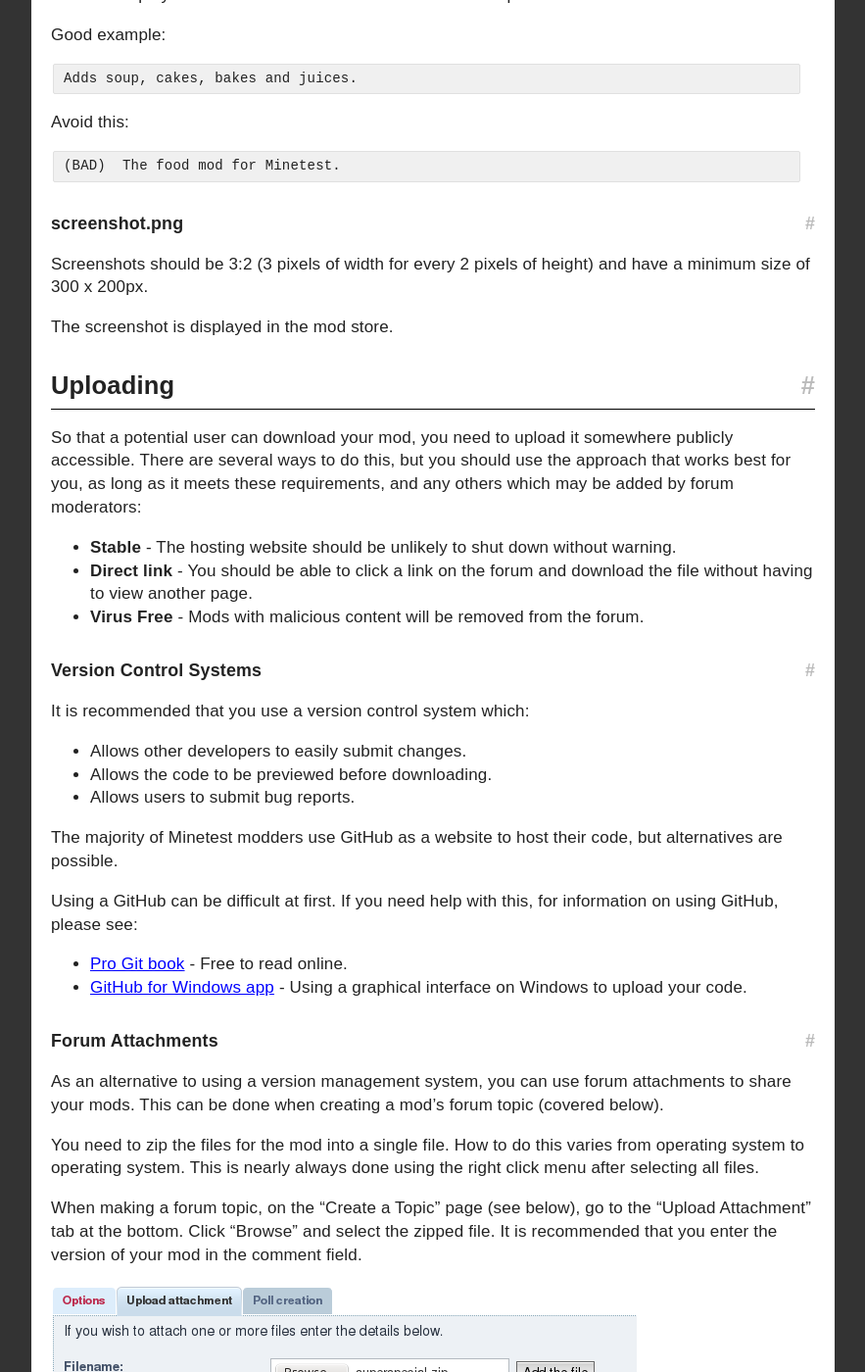
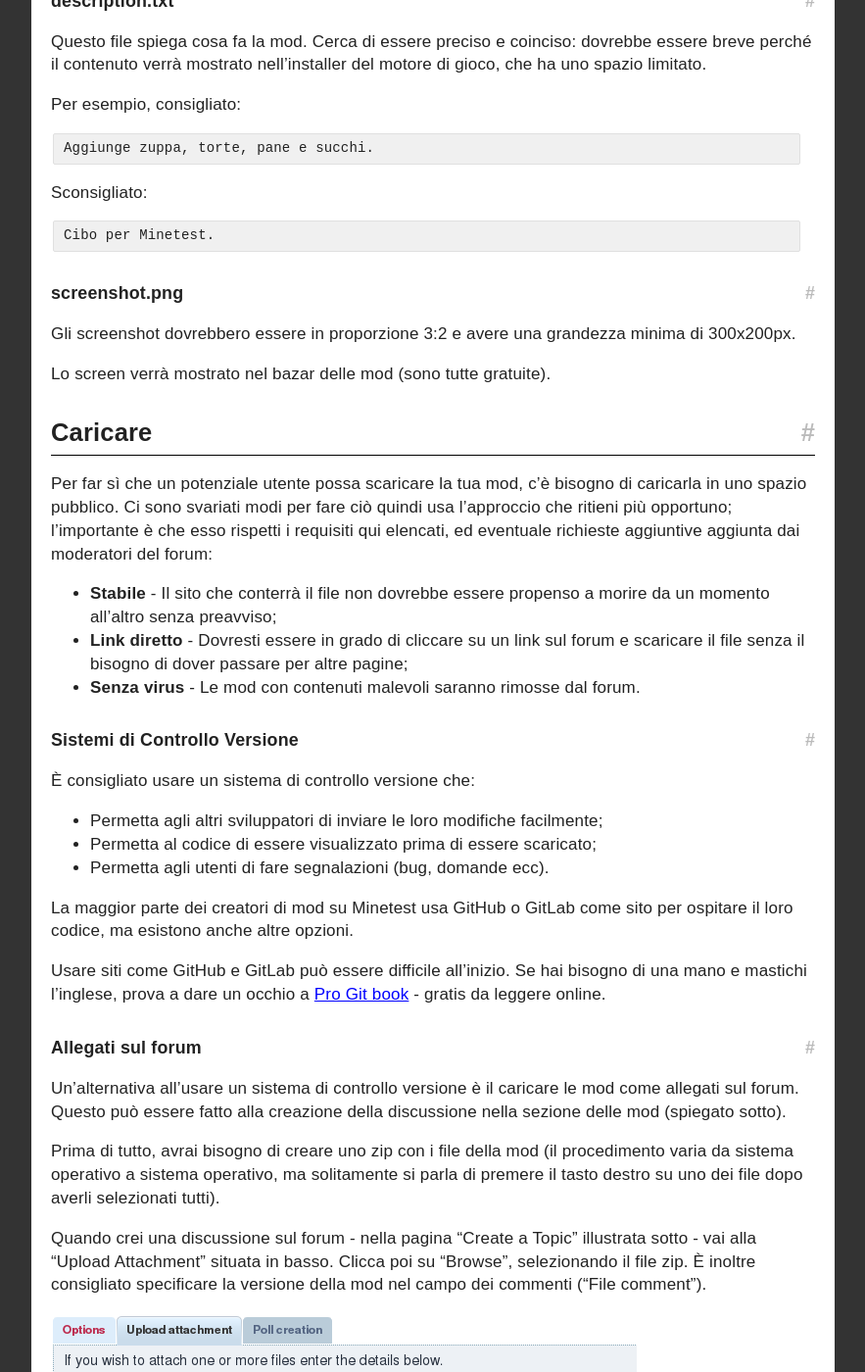
Before and after one commit to rubenwardy/minetest_modding_book, a Jekyll site: the page built from _it/quality/releasing.md, in a window 1280 px wide and 1400 px high, scrolled down 1926 px. Shown: the whole window at 98% size, without its empty margins (338-1221 px from the left). Built offline with Jekyll 4.4.1, drawn with Linux system fonts in a browser that asks for light colours; nearby versions of some CDN libraries; some of the changed text lies outside the part shown.

Commit message:
Releasing a Mod - Italian translation added

```diff
--- a/_it/quality/releasing.md
+++ b/_it/quality/releasing.md
@@ -1,177 +1,147 @@
 ---
-title: Releasing a Mod
+title: Rilasciare una mod
 layout: default
 root: ../..
 idx: 8.6
-redirect_from: /en/chapters/releasing.html
+redirect_from: /it/chapters/releasing.html
 ---
 
-## Introduction <!-- omit in toc -->
+## Introduzione <!-- omit in toc -->
 
-Releasing, or publishing, a mod allows other people to make use of it. Once a mod has been
-released it might be used in singleplayer games or on servers, including public servers.
+Rilasciare (o pubblicare) una mod permette ad altre persone di poterne usufruire.
+Una volta che una mod è stata rilasciata potrebbe venir usata nelle partite locali (a giocatore singolo) o nei server, inclusi quelli pubblici.
 
-- [License Choices](#license-choices)
-  - [LGPL and CC-BY-SA](#lgpl-and-cc-by-sa)
+- [Scegliere la licenza](#scegliere-la-licenza)
+  - [LGPL e CC-BY-SA](#lgpl-e-cc-by-sa)
   - [CC0](#cc0)
   - [MIT](#mit)
-- [Packaging](#packaging)
+- [Impacchettare](#impacchettare)
   - [README.txt](#readmetxt)
   - [description.txt](#descriptiontxt)
   - [screenshot.png](#screenshotpng)
-- [Uploading](#uploading)
-  - [Version Control Systems](#version-control-systems)
-  - [Forum Attachments](#forum-attachments)
-- [Forum Topic](#forum-topic)
-  - [Subject](#subject)
+- [Caricare](#caricare)
+  - [Sistemi di Controllo Versione](#sistemi-di-controllo-versione)
+  - [Allegati sul forum](#allegati-sul-forum)
+- [Creare la discussione sul forum](#creare-la-discussione-sul-forum)
+  - [Titolo](#titolo)
 
-## License Choices
+## Scegliere la licenza
 
-You need to specify a license for your mod. This is important because it tells other
-people the ways in which they are allowed to use your work. If your mod doesn't have
-a license, people won't know whether they are allowed to modify, distribute or use your
-mod on a public server.
+Avrai bisogno di specificare una licenza per la tua mod.
+Questo è importante perché dice alle altre persone cosa possono e non possono fare col tuo lavoro.
+Se una mod non ha una licenza, la gente non saprà cosa sarà autorizzata a modificare, distribuire o se potrà usarla su un server pubblico.
 
-Your code and your art need different things from the licenses they use. For example,
-Creative Commons licenses shouldn't be used with source code,
-but can be suitable choices for artistic works such as images, text and meshes.
+Le licenze variano anche a seconda di cosa si vuole tutelare: per esempio, le Creative Commons non dovrebbero essere usate per il codice sorgente, ma sono un'ottima opzione per cose come immagini, testi e modelli 3D.
 
-You are allowed any license; however, mods which disallow derivatives are banned from the
-official Minetest forum. (For a mod to be allowed on the forum, other developers must be
-able to modify it and release the modified version.)
+Puoi adottare la licenza che preferisci; tuttavia, sappi che le mod con licenze che ne vietano lavori derivati sono bandite dal forum ufficiale di Minetest (in altre parole, per essere consentita sul forum, gli altri sviluppatori devono poter essere in grado di modificarla e rilasciarne la versione modificata).
 
-Please note that **public domain is not a valid licence**, because the definition varies
-in different countries.
+Tieni anche a mente che **la licenza di pubblico dominio non è una licenza valida**, perché la sua definizione varia da stato a stato.
 
-### LGPL and CC-BY-SA
+### LGPL e CC-BY-SA
 
-This is a common license combination in the Minetest community, and is what
-Minetest and Minetest Game use.
-You license your code under LGPL 2.1 and your art under CC-BY-SA.
-This means that:
+Questa è la combinazione più comune nella comunità di Minetest, nonché quella usata sia da Minetest che da Minetest Game.
+Si imposta il codice sotto LGPL 2.1 e i contenuti artistici sotto CC-BY-SA.
+Ciò significa che:
 
-* Anyone can modify, redistribute and sell modified or unmodified versions.
-* If someone modifies your mod, they must give their version the same license.
-* Your copyright notice must be kept.
+* Chiunque può modificare, ridistribuire e vendere versioni modificate e non;
+* Se qualcuno modifica la tua mod, deve adottare la stessa licenza;
+* Devono citare l'autore originale.
 
 ### CC0
 
-These licenses allow anyone to do what they want with your mod,
-which means they can modify, redistribute, sell, or leave-out attribution.
-These licenses can be used for both code and art.
+Queste licenze permettono a chiunque di fare quello che gli va - incluso il non citare l'autore - e possono essere usate sia per il codice che per i contenuti artistici.
 
-It is important to note that WTFPL is strongly discouraged and people may
-choose not to use your mod if it has this license.
+È importante sottolineare che la WTFPL (*do What The Fuck you want to Public License*, la "facci il cazzo che ti pare") è caldamente *s*consigliata, e alcune persone potrebbero decidere di non usare la tua mod se ha questa licenza.
 
 ### MIT
 
-This is a common license for mod code. The only restriction it places on users
-of your mod is that they must include the same copyright notice and license
-in any copies of the mod or of substantial parts of the mod.
+Questa è una licenza comune per il codice.
+La differenza con la LGPL è che le copie derivate in questo caso non devono per forza essere libere (i primi 2 punti della LGPL/GPL), bensì può essere trasformato in codice proprietario.
 
-## Packaging
+## Impacchettare
 
-There are some files that are recommended to include in your mod
-before you release it.
+Ci sono alcuni file che è consigliato includere nella propria mod prima di rilasciarla.
 
 ### README.txt
 
-The README file should state:
+Il README dovrebbe dichiarare:
 
-* What the mod does.
-* What the license is.
-* What dependencies there are.
-* How to install the mod.
-* Current version of the mod.
-* Optionally, the where to report problems or get help.
+* Cosa fa la mod;
+* Che licenza ha;
+* Quali dipendenze richiede;
+* Come installare la mod;
+* Versione corrente della mod;
+* Eventualmente, dove segnalare i problemi o comunque richiedere aiuto.
 
 ### description.txt
 
-This should explain what your mod does. Be concise without being vague.
-It should be short because it will be displayed in the content installer which has
-limited space.
+Questo file spiega cosa fa la mod.
+Cerca di essere preciso e coinciso: dovrebbe essere breve perché il contenuto verrà mostrato nell'installer del motore di gioco, che ha uno spazio limitato.
 
-Good example:
+Per esempio, consigliato:
 
-    Adds soup, cakes, bakes and juices.
+    Aggiunge zuppa, torte, pane e succhi.
 
-Avoid this:
+Sconsigliato:
 
-    (BAD)  The food mod for Minetest.
+    Cibo per Minetest.
 
 ### screenshot.png
 
-Screenshots should be 3:2 (3 pixels of width for every 2 pixels of height)
-and have a minimum size of 300 x 200px.
+Gli screenshot dovrebbero essere in proporzione 3:2 e avere una grandezza minima di 300x200px.
 
-The screenshot is displayed in the mod store.
+Lo screen verrà mostrato nel bazar delle mod (sono tutte gratuite).
 
-## Uploading
+## Caricare
 
-So that a potential user can download your mod, you need to upload it somewhere
-publicly accessible. There are several ways to do this, but you should use the
-approach that works best for you, as long as it meets these requirements, and any
-others which may be added by forum moderators:
+Per far sì che un potenziale utente possa scaricare la tua mod, c'è bisogno di caricarla in uno spazio pubblico.
+Ci sono svariati modi per fare ciò quindi usa l'approccio che ritieni più opportuno; l'importante è che esso rispetti i requisiti qui elencati, ed eventuale richieste aggiuntive aggiunta dai moderatori del forum:
 
-* **Stable**      - The hosting website should be unlikely to shut down without warning.
-* **Direct link** - You should be able to click a link on the forum and download the file
-                   without having to view another page.
-* **Virus Free**  - Mods with malicious content will be removed from the forum.
+* **Stabile**      - Il sito che conterrà il file non dovrebbe essere propenso a morire da un momento all'altro senza preavviso;
+* **Link diretto** - Dovresti essere in grado di cliccare su un link sul forum e scaricare il file senza il bisogno di dover passare per altre pagine;
+* **Senza virus**  - Le mod con contenuti malevoli saranno rimosse dal forum.
 
-### Version Control Systems
+### Sistemi di Controllo Versione
 
-It is recommended that you use a version control system which:
+È consigliato usare un sistema di controllo versione che:
 
-* Allows other developers to easily submit changes.
-* Allows the code to be previewed before downloading.
-* Allows users to submit bug reports.
+* Permetta agli altri sviluppatori di inviare le loro modifiche facilmente;
+* Permetta al codice di essere visualizzato prima di essere scaricato;
+* Permetta agli utenti di fare segnalazioni (bug, domande ecc).
 
-The majority of Minetest modders use GitHub as a website to host their code,
-but alternatives are possible.
+La maggior parte dei creatori di mod su Minetest usa GitHub o GitLab come sito per ospitare il loro codice, ma esistono anche altre opzioni.
 
-Using a GitHub can be difficult at first. If you need help with this, for
-information on using GitHub, please see:
+Usare siti come GitHub e GitLab può essere difficile all'inizio.
+Se hai bisogno di una mano e mastichi l'inglese, prova a dare un occhio a [Pro Git book](http://git-scm.com/book/en/v1/Getting-Started) - gratis da leggere online.
 
-* [Pro Git book](http://git-scm.com/book/en/v1/Getting-Started) - Free to read online.
-* [GitHub for Windows app](https://help.github.com/articles/getting-started-with-github-for-windows/) -
-Using a graphical interface on Windows to upload your code.
+### Allegati sul forum
 
-### Forum Attachments
+Un'alternativa all'usare un sistema di controllo versione è il caricare le mod come allegati sul forum.
+Questo può essere fatto alla creazione della discussione nella sezione delle mod (spiegato sotto).
 
-As an alternative to using a version management system, you can use forum attachments to share
-your mods. This can be done when creating a mod's forum topic (covered below).
+Prima di tutto, avrai bisogno di creare uno zip con i file della mod (il procedimento varia da sistema operativo a sistema operativo, ma solitamente si parla di premere il tasto destro su uno dei file dopo averli selezionati tutti).
 
-You need to zip the files for the mod into a single file. How to do this varies from
-operating system to operating system.
-This is nearly always done using the right click menu after selecting all files.
-
-When making a forum topic, on the "Create a Topic" page (see below), go to the
-"Upload Attachment" tab at the bottom.
-Click "Browse" and select the zipped file. It is recommended that you
-enter the version of your mod in the comment field.
+Quando crei una discussione sul forum - nella pagina "Create a Topic" illustrata sotto - vai alla "Upload Attachment" situata in basso.
+Clicca poi su "Browse", selezionando il file zip.
+È inoltre consigliato specificare la versione della mod nel campo dei commenti ("File comment").
 
 <figure>
     <img src="{{ page.root }}/static/releasing_attachments.png" alt="Upload Attachment">
     <figcaption>
-        Upload Attachment tab.
+        La scheda Upload Attachment.
     </figcaption>
 </figure>
 
-## Forum Topic
+## Creare la discussione sul forum
 
-You can now create a forum topic. You should create it in
-the ["WIP Mods"](https://forum.minetest.net/viewforum.php?f=9) (Work In Progress)
-forum.\\
-When you no longer consider your mod a work in progress, you can
-[request that it be moved](https://forum.minetest.net/viewtopic.php?f=11&t=10418)
-to "Mod Releases."
+Puoi ora creare la discussione nella sezione ["WIP Mods"](https://forum.minetest.net/viewforum.php?f=9) (WIP sta per *Work In Progress*, lavori in corso).\\
+Quando ritieni che la tua mod abbia raggiunto la sua prima versione ufficiale, puoi [richiedere (in inglese) che venga spostata](https://forum.minetest.net/viewtopic.php?f=11&t=10418) in "Mod Releases".
 
-The forum topic should contain similar content to the README, but should
-be more promotional and also include a link to download the mod.
-It's a good idea to include screenshots of your mod in action, if possible.
+La discussione dovrebbe contenere contenuti simili al README, con giusto un po' più di coinvolgimento e il link per scaricare la mod.
+È buona cosa aggiungere anche degli eventuali screenshot per far capire al volo cosa fa la mod, se possibile.
 
-The Minetest forum uses bbcode for formatting. Here is an example for a
-mod named superspecial:
+La formattazione del forum di Minetest è in bbcode.
+Segue un esempio di una mod chiamata "superspecial" (si è tenuto l'esempio in inglese dato che bisogna scrivere appunto in inglese sul forum, NdT):
 
 
     Adds magic, rainbows and other special things.
@@ -199,16 +169,15 @@ mod named superspecial:
     For further information or help see:
     [url]https://wiki.minetest.net/Installing_Mods[/url]
 
-If you modify the above example for your mod topic, remember to
-change "superspecial" to the name of your mod.
+Se hai intenzione di usare questo esempio per la tua mod, ricordati ovviamente di cambiare "superspecial" con il nome vero e proprio.
 
-### Subject
+### Titolo
 
-The subject of topic must be in one of these formats:
+Il titolo della discussione deve seguire uno dei seguenti formati:
 
-* [Mod] Mod Title [modname]
-* [Mod] Mod Title [version number] [modname]
+* [Mod] Nome mod [nomemod]
+* [Mod] Nome mod [numero versione] [nomemod]
 
-For example:
+Per esempio:
 
-* [Mod] More Blox [0.1] [moreblox]
+* [Mod] Blocchi pazzi [0.1] [blocchipazzi]
```
